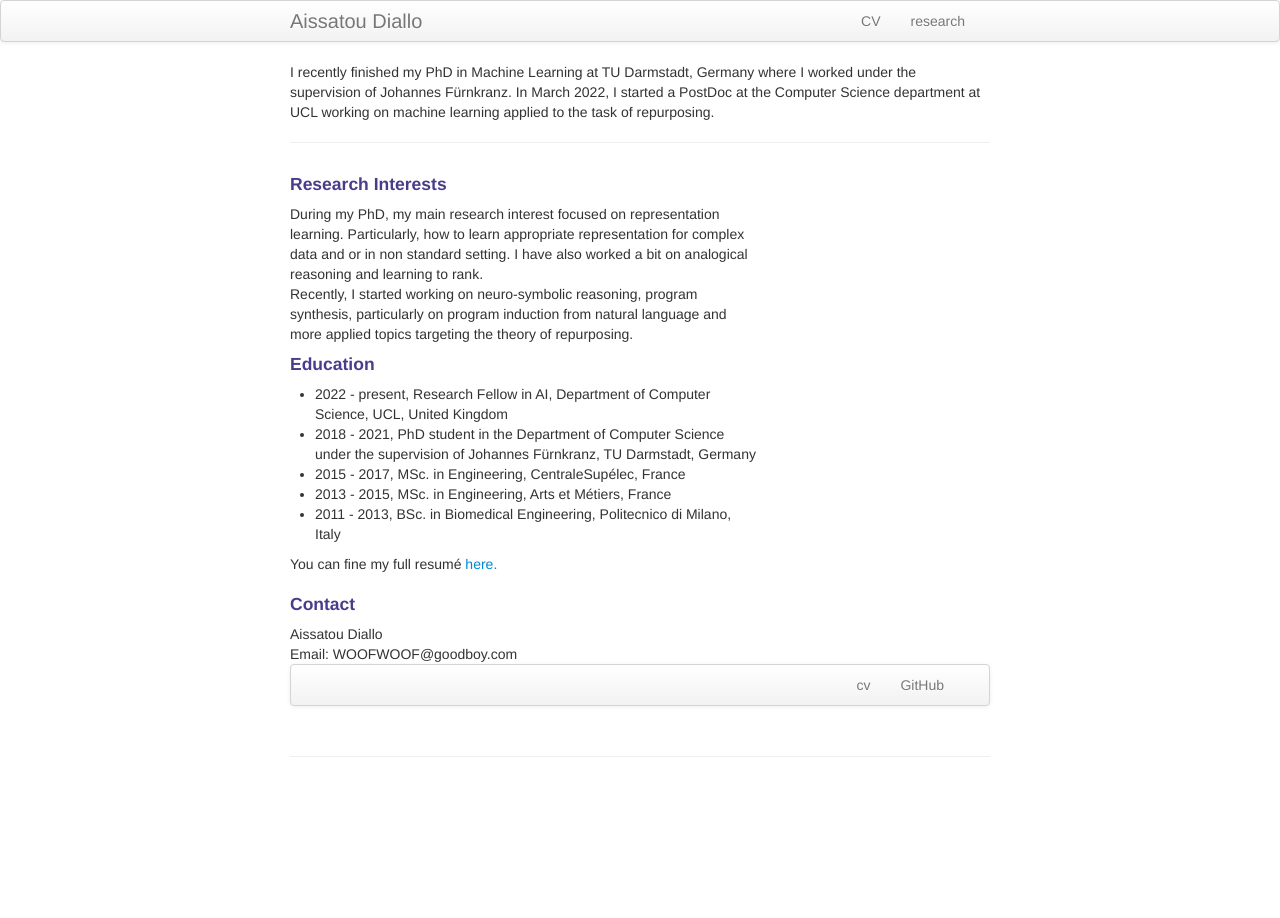
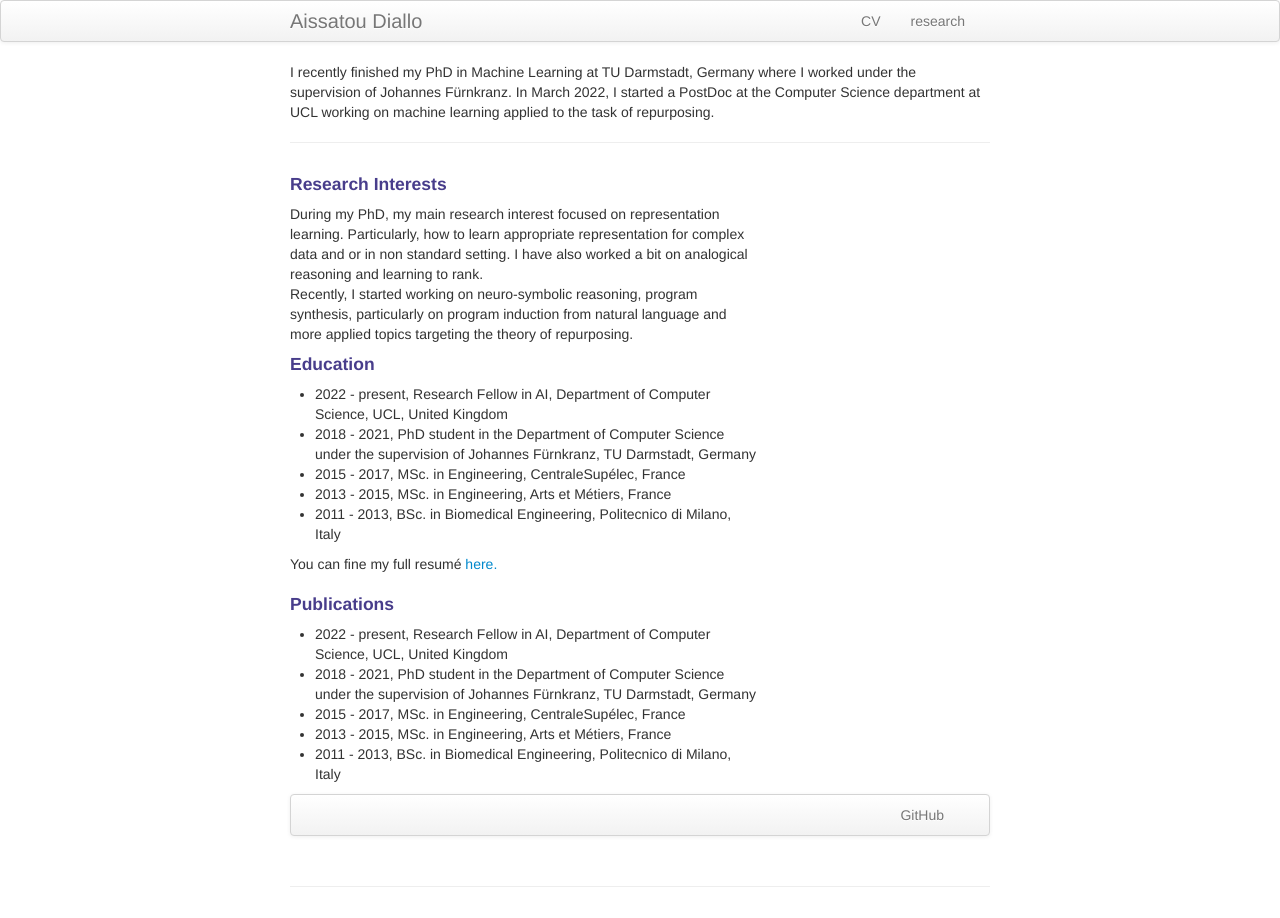
Before and after one commit to adiallo07/adiallo07.github.io, a Jekyll site: the page built from index.md, in a window 1280 px wide. Built offline with Jekyll 4.4.1, drawn with Linux system fonts in a browser that asks for light colours.

Commit message:
Update index.md

```diff
--- a/index.md
+++ b/index.md
@@ -41,21 +41,26 @@ You can fine my full resumé [here.]({{ BASE_PATH }}/assets/CV.pdf)<br/>
 
 
 <div class="container">
-<h4><a name="Contact"></a>Contact</h4>
+<h4><a name="Contact"></a>Publications</h4>
 
-    <div class="row-fluid">
+        <div class="row-fluid">
         <div class="span5">
-            Aissatou Diallo<br/>
-            Email: WOOFWOOF@goodboy.com<br/>
+          <ul>
+          <li>2022 - present, Research Fellow in AI, Department of Computer Science, UCL, United Kingdom</li>
+          <li>2018 - 2021, PhD student in the Department of Computer Science under the supervision of Johannes Fürnkranz, TU Darmstadt, Germany</li>
+          <li>2015 - 2017, MSc. in Engineering, CentraleSupélec, France</li>
+          <li>2013 - 2015, MSc. in Engineering, Arts et Métiers, France</li>
+          <li>2011 - 2013, BSc. in Biomedical Engineering, Politecnico di Milano, Italy</li>
+        </ul>
         </div>
 
     </div>
+
 </div>
 
 <div class="navbar">
   <div class="navbar-inner">
       <ul class="nav">
-          <li><a href="{{ BASE_PATH }}/assets/CV.pdf">cv</a></li>
           <li><a href="https://github.com/mbcarlos">GitHub</a></li>
           <!--<li><a href="https://twitter.com/dog_feelings">Twitter (@dog_feelings)</a></li>-->
       </ul>
```
